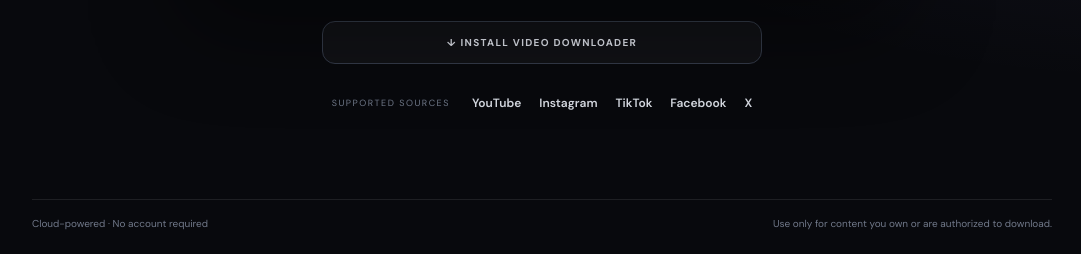
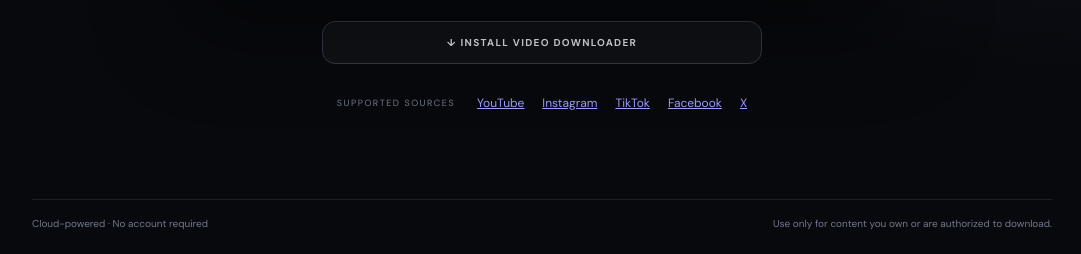
Before and after one commit to bigguy6543224311/viddownloader, a Flask app: page / in a window 1280 px wide. Shown: the part 842-1096 px from the top of the page, without its empty margins (98-1179 px from the left). Run offline with Flask 3, Linux system fonts and the light colour scheme.

Commit message:
Turn supported sources into app links

```diff
--- a/templates/index.html
+++ b/templates/index.html
@@ -61,7 +61,7 @@
       </div>
       <div class="platforms">
         <span>SUPPORTED SOURCES</span>
-        <b>YouTube</b><b>Instagram</b><b>TikTok</b><b>Facebook</b><b>X</b>
+        <a class="source-link" href="https://www.youtube.com/" target="_blank" rel="noopener noreferrer">YouTube</a><a class="source-link" href="https://www.instagram.com/" target="_blank" rel="noopener noreferrer">Instagram</a><a class="source-link" href="https://www.tiktok.com/" target="_blank" rel="noopener noreferrer">TikTok</a><a class="source-link" href="https://www.facebook.com/" target="_blank" rel="noopener noreferrer">Facebook</a><a class="source-link" href="https://x.com/" target="_blank" rel="noopener noreferrer">X</a>
       </div>
     </section>
     <aside id="transferPanel" class="transfer-panel" aria-live="polite" aria-label="Download manager" hidden>
```
